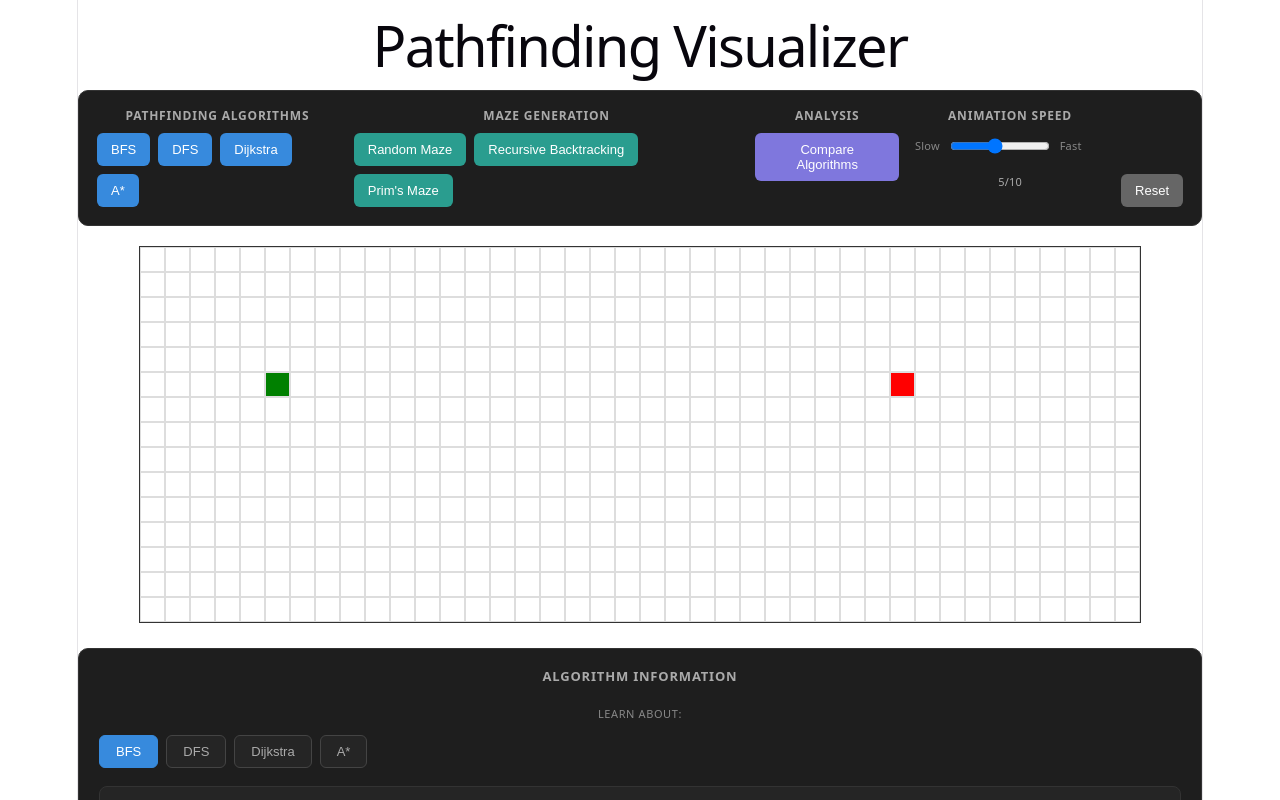
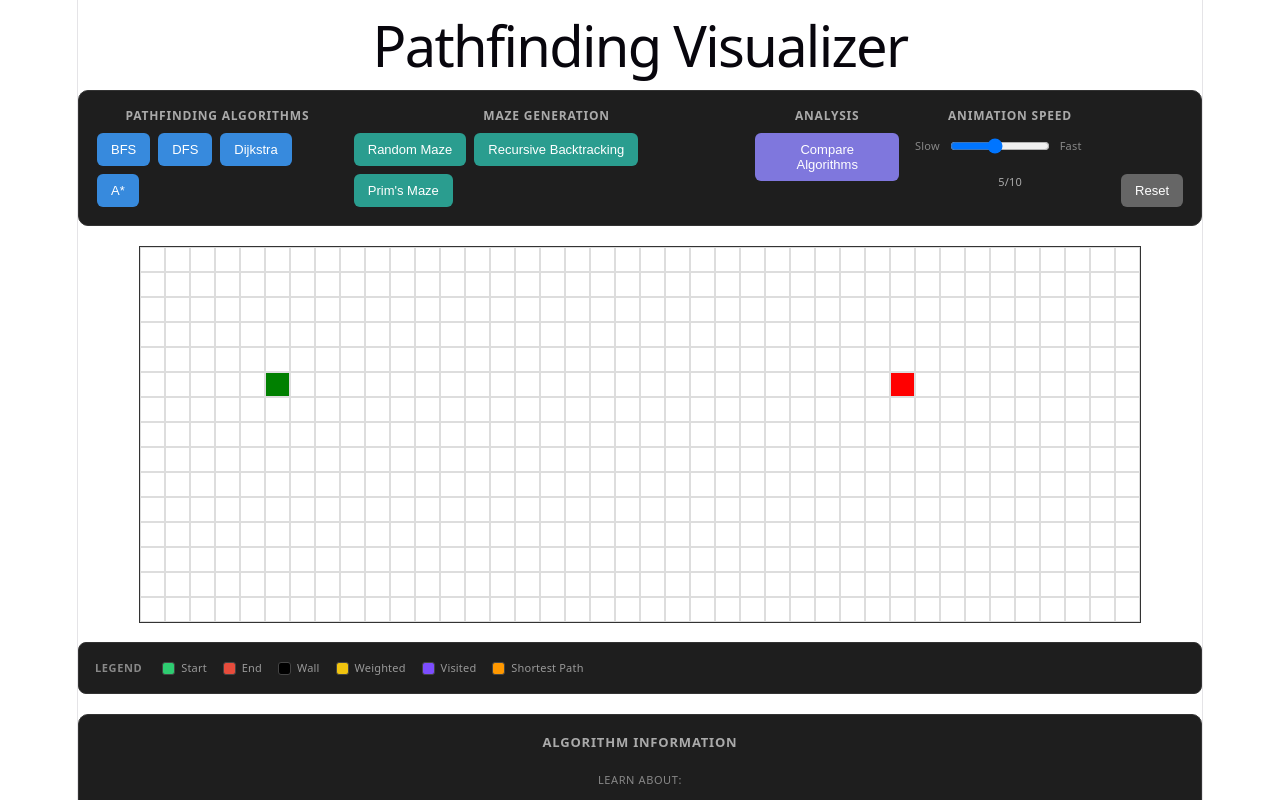
Before and after one commit to Sidfixx/maze-visualizer, a React (Vite) app: page / in a window 1280 px wide. Shown: the top 800 px of the page. Built offline with nearby package versions, Linux system fonts and the light colour scheme.

Commit message:
Add grid legend and algorithm information

```diff
--- a/src/App.tsx
+++ b/src/App.tsx
@@ -1,3 +1,4 @@
+import { Legend } from './components/Legend/Legend';
 import { AlgorithmInfoPanel } from './components/AlgorithmInfo/AlgorithmInfoPanel';
 import { useState } from 'react';
 import { StatsPanel } from './components/Stats/StatsPanel';
@@ -335,6 +336,8 @@ const [comparisonComplete, setComparisonComplete] = useState(false);
         visitedNodeIndices={visitedNodeIndices}
         pathNodeIndices={pathNodeIndices}
       />
+
+      <Legend />
       <AlgorithmInfoPanel />
 
       {!isComparisonPlayback &&
--- /dev/null
+++ b/src/components/Legend/Legend.css
@@ -0,0 +1,84 @@
+.legend {
+  margin-top: 14px;
+  padding: 12px 16px;
+  background-color: #1e1e1e;
+  border: 1px solid #333;
+  border-radius: 8px;
+  display: flex;
+  align-items: center;
+  gap: 20px;
+  box-sizing: border-box;
+}
+
+.legend-title {
+  color: #888;
+  font-size: 11px;
+  font-weight: 600;
+  text-transform: uppercase;
+  letter-spacing: 0.6px;
+  white-space: nowrap;
+}
+
+.legend-items {
+  display: flex;
+  align-items: center;
+  gap: 16px;
+  flex-wrap: wrap;
+}
+
+.legend-item {
+  display: flex;
+  align-items: center;
+  gap: 6px;
+}
+
+.legend-color {
+  width: 13px;
+  height: 13px;
+  border-radius: 3px;
+  border: 1px solid #444;
+  box-sizing: border-box;
+}
+
+.legend-label {
+  color: #999;
+  font-size: 11px;
+}
+
+/* Legend colors match the grid */
+
+.legend-start {
+  background-color: #2ecc71;
+}
+
+.legend-end {
+  background-color: #e74c3c;
+}
+
+.legend-wall {
+  background-color: #000;
+}
+
+.legend-weighted {
+  background-color: #f1c40f;
+}
+
+.legend-visited {
+  background-color: #7c4dff;
+}
+
+.legend-path {
+  background-color: #ff9800;
+}
+
+@media (max-width: 700px) {
+  .legend {
+    align-items: flex-start;
+    flex-direction: column;
+    gap: 10px;
+  }
+
+  .legend-items {
+    gap: 12px;
+  }
+}
--- /dev/null
+++ b/src/components/Legend/Legend.tsx
@@ -0,0 +1,54 @@
+import './Legend.css';
+
+interface LegendItem {
+  label: string;
+  className: string;
+}
+
+const legendItems: LegendItem[] = [
+  {
+    label: 'Start',
+    className: 'legend-start',
+  },
+  {
+    label: 'End',
+    className: 'legend-end',
+  },
+  {
+    label: 'Wall',
+    className: 'legend-wall',
+  },
+  {
+    label: 'Weighted',
+    className: 'legend-weighted',
+  },
+  {
+    label: 'Visited',
+    className: 'legend-visited',
+  },
+  {
+    label: 'Shortest Path',
+    className: 'legend-path',
+  },
+];
+
+export function Legend() {
+  return (
+    <div className="legend">
+      <span className="legend-title">Legend</span>
+
+      <div className="legend-items">
+        {legendItems.map((item) => (
+          <div className="legend-item" key={item.label}>
+            <span
+              className={`legend-color ${item.className}`}
+            />
+            <span className="legend-label">
+              {item.label}
+            </span>
+          </div>
+        ))}
+      </div>
+    </div>
+  );
+}
```
